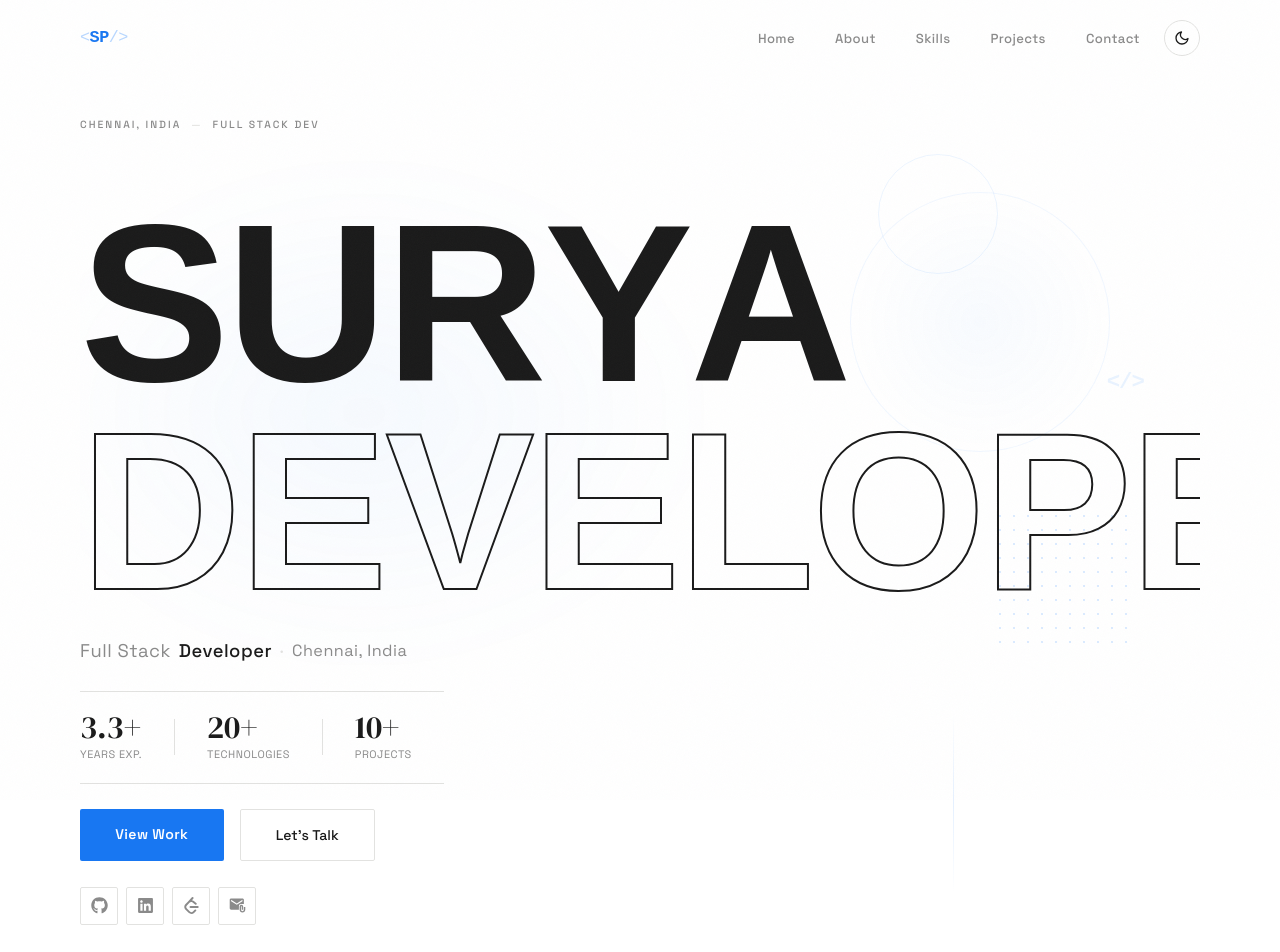
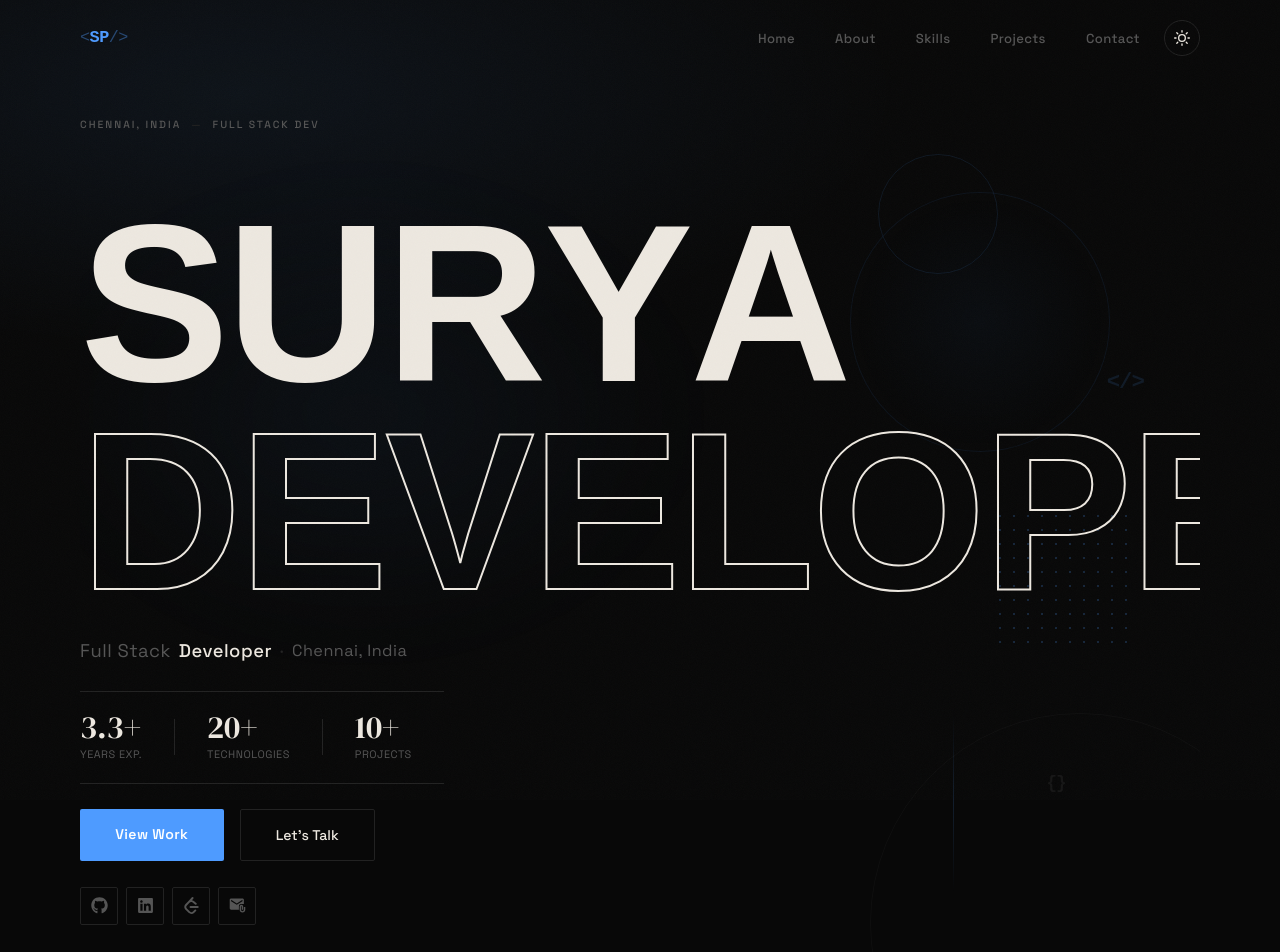
Before and after one commit to vigneshsurya21796/portfolio, a React (Create React App) app: page / in a window 1280 px wide. Shown: the top 952 px of the page. Built offline with nearby package versions, Linux system fonts and the light colour scheme; a web font is replaced by a local one.

Commit message:
fix:address junky scroll

```diff
--- a/public/index.html
+++ b/public/index.html
@@ -5,12 +5,12 @@
     <link rel="icon" href="%PUBLIC_URL%/favicon.svg" type="image/svg+xml" />
     <link rel="alternate icon" href="%PUBLIC_URL%/favicon.ico" />
     <meta name="viewport" content="width=device-width, initial-scale=1" />
-    <meta name="theme-color" content="#FAF8F3" />
+    <meta name="theme-color" content="#080808" />
     <script>
       (function () {
         try {
           var theme = localStorage.getItem("theme");
-          document.documentElement.setAttribute("data-theme", theme === "dark" ? "dark" : "light");
+          document.documentElement.setAttribute("data-theme", theme === "light" ? "light" : "dark");
         } catch (e) {}
       })();
     </script>
--- a/src/Components/Contactme/Contactme.jsx
+++ b/src/Components/Contactme/Contactme.jsx
@@ -122,8 +122,8 @@ function Contactme() {
               <IoMdMail size={20} className="user__icon" />
               <div>
                 <p>Email</p>
-                <a href="mailto:vigneshsurya21796@gmail.com" className="contactme__email-link">
-                  vigneshsurya21796@gmail.com
+                <a href="mailto:suryap.vignesh@gmail.com" className="contactme__email-link">
+                  suryap.vignesh@gmail.com
                 </a>
               </div>
             </div>
--- a/src/Components/Navbar/Navbar.css
+++ b/src/Components/Navbar/Navbar.css
@@ -7,14 +7,14 @@
   align-items: center;
   justify-content: space-between;
   padding: 1.25rem 0;
-  transition: background 0.3s, border-color 0.3s, padding 0.3s;
+  transition: background 0.3s, border-color 0.3s;
   border-bottom: 1px solid transparent;
 }
 
 .nav--scrolled {
   background: var(--nav-scrolled-bg);
-  backdrop-filter: blur(20px);
-  -webkit-backdrop-filter: blur(20px);
+  backdrop-filter: blur(8px);
+  -webkit-backdrop-filter: blur(8px);
   border-bottom: 1px solid var(--border);
   padding: 0.85rem 0;
 }
--- a/src/constants/index.js
+++ b/src/constants/index.js
@@ -45,7 +45,7 @@ const socials = [
   { Icon: FaGithub,      href: "https://github.com/vigneshsurya21796",           label: "GitHub"   },
   { Icon: FaLinkedin,    href: "https://www.linkedin.com/in/vigneshsurya21796/",  label: "LinkedIn" },
   { Icon: SiLeetcode,    href: "#",                                               label: "LeetCode" },
-  { Icon: MdAttachEmail, href: "mailto:vigneshsurya21796@gmail.com",              label: "Email"    },
+  { Icon: MdAttachEmail, href: "mailto:suryap.vignesh@gmail.com",                 label: "Email"    },
 ];
 
 const arsenal = [
--- a/src/hooks/useTheme.js
+++ b/src/hooks/useTheme.js
@@ -5,8 +5,8 @@ const STORAGE_KEY = "theme";
 
 export function ThemeProvider({ children }) {
   const [theme, setTheme] = useState(() => {
-    if (typeof window === "undefined") return "light";
-    return localStorage.getItem(STORAGE_KEY) === "dark" ? "dark" : "light";
+    if (typeof window === "undefined") return "dark";
+    return localStorage.getItem(STORAGE_KEY) === "light" ? "light" : "dark";
   });
 
   useEffect(() => {
```
